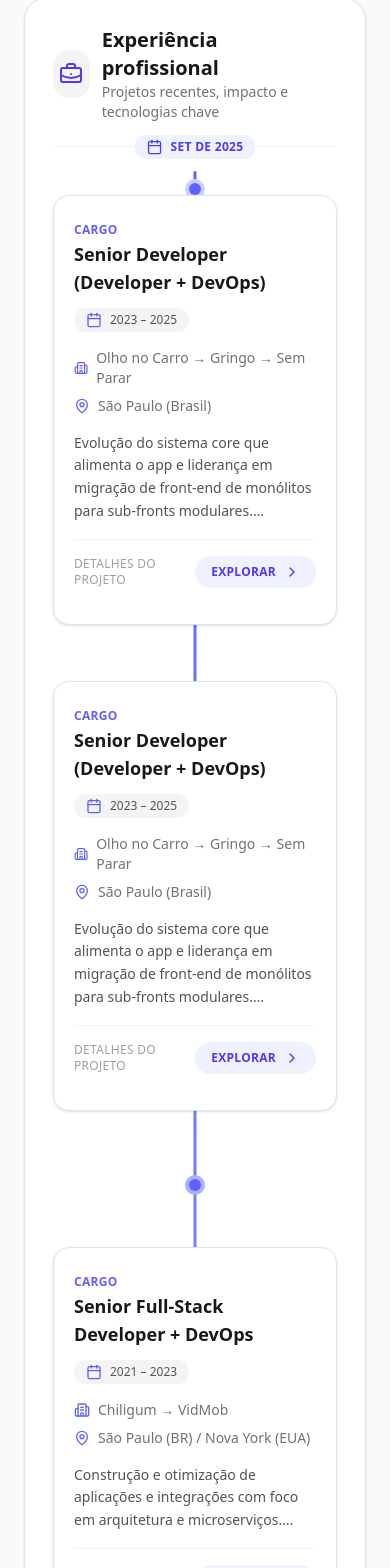
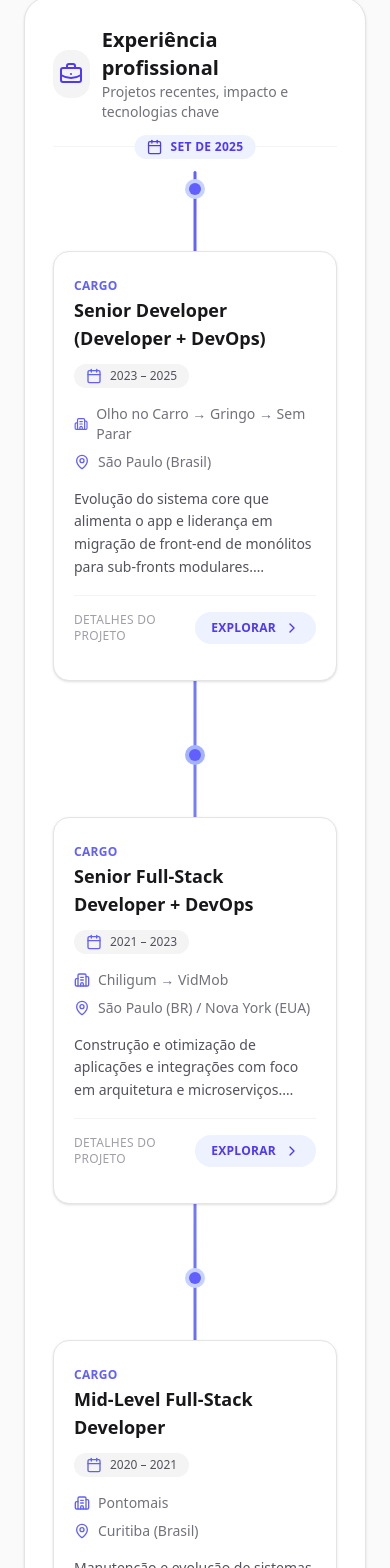
Before and after one commit to DanielMachado65/profile-page-react, a React (Vite) app: page / in a window 390 px wide. Shown: the part 894-2462 px from the top of the page. Built offline with nearby package versions, Linux system fonts and the light colour scheme.

Commit message:
feat: oculta elementos de card no layout responsivo para melhor exibição

```diff
--- a/src/components/TimelineItem.tsx
+++ b/src/components/TimelineItem.tsx
@@ -118,7 +118,7 @@ export function TimelineItem({ exp, side }: { exp: Experience; side: "left" | "r
                 {/* Lado esquerdo */}
                 <div className={isLeft ? "md:pr-12 md:text-right" : "md:pr-12 md:text-right md:order-1 md:opacity-0 md:select-none"}>
                     {isLeft && (
-                        <div className="flex items-start justify-end">
+                        <div className="hidden md:flex items-start justify-end">
                             <div className="w-full max-w-xl">{renderCard("right")}</div>
                         </div>
                     )}
@@ -127,7 +127,7 @@ export function TimelineItem({ exp, side }: { exp: Experience; side: "left" | "r
                 {/* Lado direito */}
                 <div className={isLeft ? "md:pl-12" : "md:pl-12 md:order-2"}>
                     {!isLeft && (
-                        <div className="flex items-start">
+                        <div className="hidden md:flex items-start">
                             <div className="w-full max-w-xl">{renderCard("left")}</div>
                         </div>
                     )}
```
